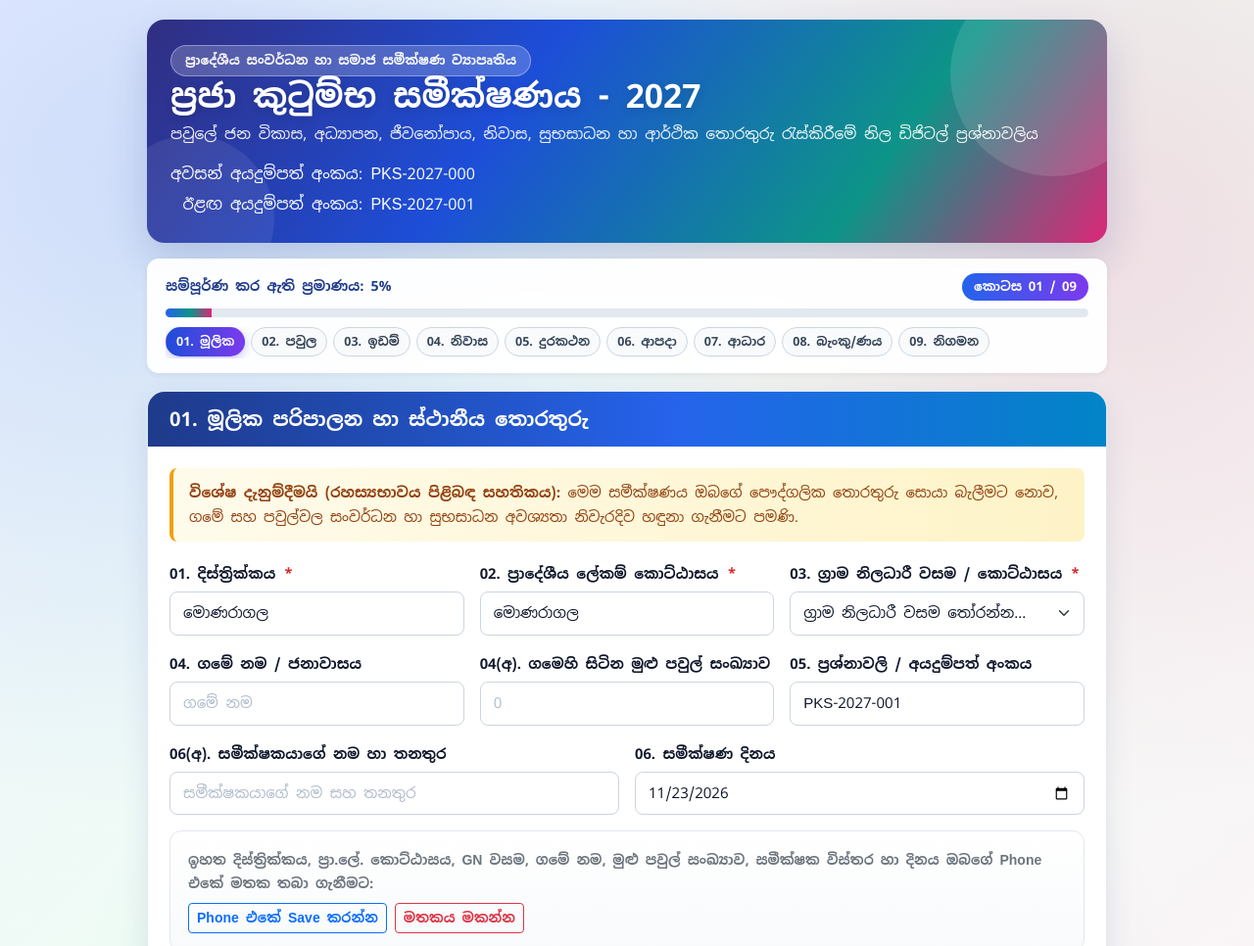
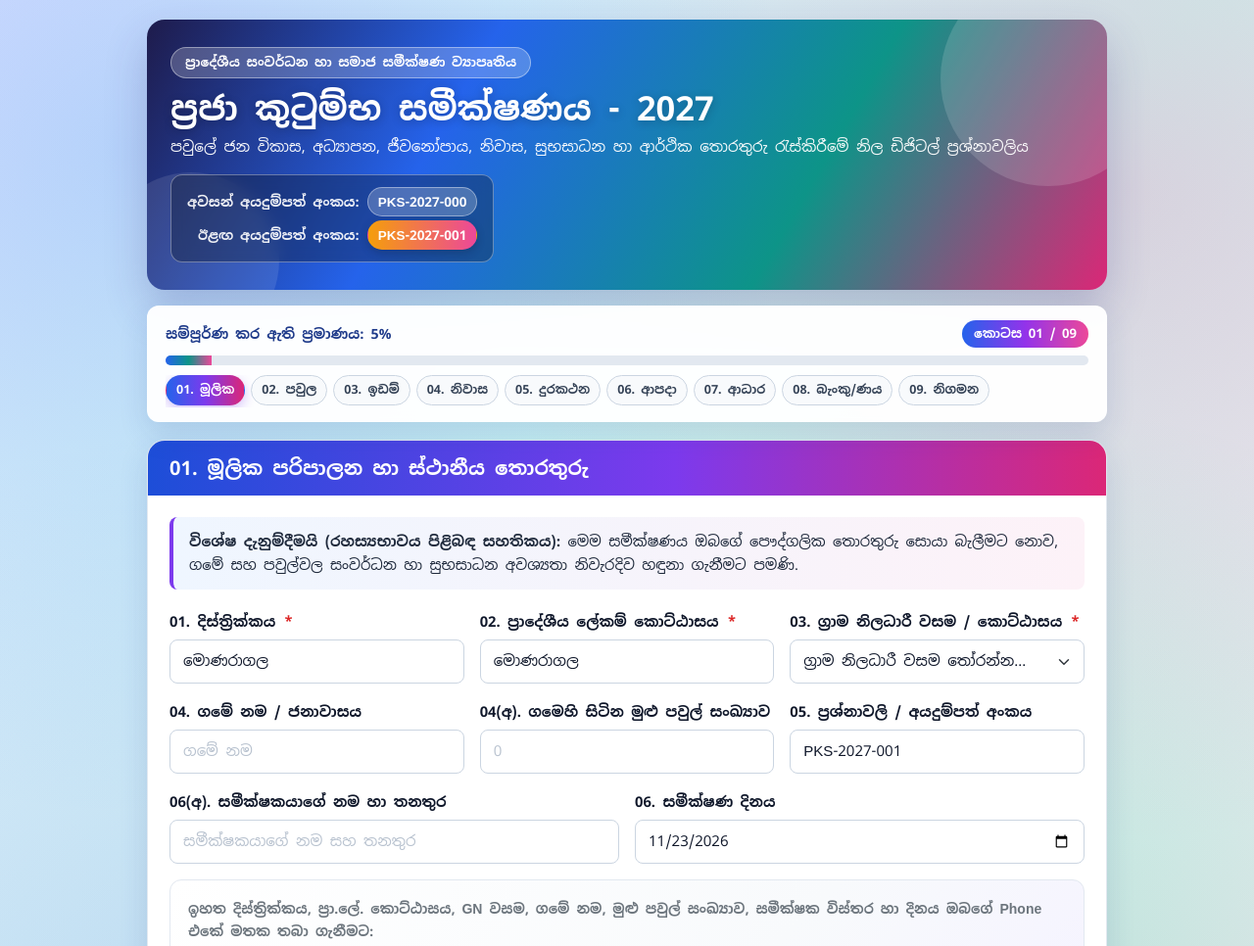
Before and after one commit to infomonaragalaps-lgtm/Form_A, a plain HTML site: page index.html in a window 1280 px wide. Shown: the top 966 px of the page at 98% size. Drawn offline with nearby package versions, Linux system fonts and the light colour scheme; no server answers.

Commit message:
Update style.css

```diff
--- a/style.css
+++ b/style.css
@@ -6,6 +6,7 @@
   --accent-soft: #f0fdfa;
   --purple: #7c3aed;
   --pink: #db2777;
+  --amber: #d97706;
   --warn-bg: #fffbeb;
   --warn-border: #f59e0b;
   --warn-text: #92400e;
@@ -16,22 +17,22 @@
   --border: #cbd5e1;
   --border-light: #e2e8f0;
   --text-main: #0f172a;
-  --placeholder-color: #b0bccb;
   --radius-lg: 18px;
   --radius-md: 12px;
   --radius-sm: 8px;
-  --shadow-sm: 0 2px 6px rgba(15, 23, 42, 0.06);
-  --shadow-md: 0 10px 28px rgba(30, 58, 138, 0.1);
-  --shadow-lg: 0 18px 40px rgba(30, 58, 138, 0.18);
+  --shadow-sm: 0 2px 8px rgba(15, 23, 42, 0.08);
+  --shadow-md: 0 12px 30px rgba(30, 58, 138, 0.14);
+  --shadow-lg: 0 20px 44px rgba(49, 46, 129, 0.24);
 }
 
 body {
   font-family: 'Noto Sans Sinhala', sans-serif;
   background:
-    radial-gradient(circle at 12% 15%, rgba(37, 99, 235, 0.16), transparent 42%),
-    radial-gradient(circle at 88% 18%, rgba(219, 39, 119, 0.14), transparent 40%),
-    radial-gradient(circle at 50% 90%, rgba(15, 118, 110, 0.16), transparent 45%),
-    linear-gradient(135deg, #eef2ff 0%, #f0fdf4 50%, #fdf2f8 100%);
+    radial-gradient(circle at 10% 12%, rgba(59, 130, 246, 0.24), transparent 42%),
+    radial-gradient(circle at 90% 15%, rgba(236, 72, 153, 0.22), transparent 42%),
+    radial-gradient(circle at 82% 85%, rgba(16, 185, 129, 0.22), transparent 45%),
+    radial-gradient(circle at 18% 88%, rgba(139, 92, 246, 0.22), transparent 45%),
+    linear-gradient(135deg, #e0e7ff 0%, #ccfbf1 48%, #fce7f3 100%);
   color: var(--text-main);
   line-height: 1.65;
   min-height: 100vh;
@@ -43,31 +44,12 @@ body {
   margin: 0 auto;
 }
 
-/* Soft Placeholder Colors */
-input::placeholder,
-textarea::placeholder {
-  color: var(--placeholder-color) !important;
-  opacity: 1;
-  font-weight: 400;
-}
-
-input::-webkit-input-placeholder,
-textarea::-webkit-input-placeholder {
-  color: var(--placeholder-color) !important;
-}
-
-input::-moz-placeholder,
-textarea::-moz-placeholder {
-  color: var(--placeholder-color) !important;
-  opacity: 1;
-}
-
-/* Colorful Gradient Header */
+/* Vibrant Gradient Header */
 .hero-header {
-  background: linear-gradient(125deg, #312e81 0%, #1d4ed8 38%, #0d9488 75%, #db2777 100%);
+  background: linear-gradient(120deg, #1e1b4b 0%, #2563eb 32%, #0d9488 68%, #db2777 100%);
   color: #ffffff;
   border-radius: var(--radius-lg);
-  padding: 26px 24px;
+  padding: 28px 24px;
   box-shadow: var(--shadow-lg);
   position: relative;
   overflow: hidden;
@@ -79,9 +61,9 @@ textarea::-moz-placeholder {
   position: absolute;
   right: -50px;
   top: -50px;
-  width: 210px;
-  height: 210px;
-  background: rgba(255, 255, 255, 0.12);
+  width: 220px;
+  height: 220px;
+  background: rgba(255, 255, 255, 0.14);
   border-radius: 50%;
   pointer-events: none;
 }
@@ -89,83 +71,87 @@ textarea::-moz-placeholder {
 .hero-header::after {
   content: "";
   position: absolute;
-  left: -40px;
+  left: -45px;
   bottom: -60px;
-  width: 170px;
-  height: 170px;
-  background: rgba(255, 255, 255, 0.08);
+  width: 180px;
+  height: 180px;
+  background: rgba(255, 255, 255, 0.1);
   border-radius: 50%;
   pointer-events: none;
 }
 
-.hero-top-row {
-  display: flex;
-  justify-content: space-between;
-  align-items: flex-start;
-  gap: 14px;
-  flex-wrap: wrap;
-  margin-bottom: 8px;
+.hero-badge {
+  display: inline-block;
+  background: rgba(255, 255, 255, 0.22);
+  border: 1px solid rgba(255, 255, 255, 0.4);
+  padding: 4px 14px;
+  border-radius: 999px;
+  font-size: 0.82rem;
+  font-weight: 600;
+  margin-bottom: 10px;
+}
+
+.hero-header h1 {
+  font-size: clamp(1.45rem, 3.2vw, 2.15rem);
+  font-weight: 700;
+  margin-bottom: 6px;
+  text-shadow: 0 2px 10px rgba(0, 0, 0, 0.22);
+}
+
+.hero-header p {
+  font-size: 0.95rem;
+  opacity: 0.96;
+  margin-bottom: 0;
+}
+
+/* Application No Badges in Header */
+.app-no-box {
+  background: rgba(15, 23, 42, 0.35);
+  backdrop-filter: blur(8px);
+  border: 1px solid rgba(255, 255, 255, 0.35);
+  border-radius: var(--radius-md);
+  padding: 12px 16px;
   position: relative;
   z-index: 2;
 }
 
-.hero-badge {
-  display: inline-block;
-  background: rgba(255, 255, 255, 0.2);
-  border: 1px solid rgba(255, 255, 255, 0.35);
-  padding: 4px 14px;
-  border-radius: 999px;
-  font-size: 0.82rem;
+.app-no-item {
+  display: flex;
+  align-items: center;
+  justify-content: flex-end;
+  gap: 8px;
+  font-size: 0.86rem;
+}
+
+.app-no-label {
+  color: rgba(255, 255, 255, 0.92);
   font-weight: 600;
 }
 
-.app-no-group {
-  display: flex;
-  gap: 8px;
-  flex-wrap: wrap;
+.app-no-badge {
+  background: rgba(255, 255, 255, 0.22);
+  color: #ffffff;
+  border: 1px solid rgba(255, 255, 255, 0.4);
+  padding: 3px 10px;
+  border-radius: 999px;
+  font-weight: 700;
+  font-size: 0.84rem;
 }
 
-.app-no-chip {
-  background: rgba(15, 23, 42, 0.35);
-  border: 1px solid rgba(255, 255, 255, 0.32);
-  backdrop-filter: blur(6px);
-  color: #ffffff;
-  padding: 5px 12px;
-  border-radius: 999px;
-  font-size: 0.82rem;
-  font-weight: 700;
-}
-
-.app-no-chip.next-chip {
-  background: linear-gradient(90deg, rgba(16, 185, 129, 0.45), rgba(59, 130, 246, 0.45));
-  border-color: rgba(255, 255, 255, 0.55);
-}
-
-.hero-header h1 {
-  font-size: clamp(1.45rem, 3.2vw, 2.1rem);
-  font-weight: 700;
-  margin-bottom: 6px;
-  text-shadow: 0 2px 8px rgba(0, 0, 0, 0.15);
-  position: relative;
-  z-index: 2;
-}
-
-.hero-header p {
-  font-size: 0.96rem;
-  opacity: 0.95;
-  margin-bottom: 0;
-  position: relative;
-  z-index: 2;
+.app-no-badge.next-badge {
+  background: linear-gradient(90deg, #f59e0b, #ec4899);
+  border-color: transparent;
+  box-shadow: 0 3px 10px rgba(0, 0, 0, 0.2);
 }
 
 /* Sticky Progress & Step Bar */
 .progress-card {
-  background: rgba(255, 255, 255, 0.95);
+  background: rgba(255, 255, 255, 0.96);
   backdrop-filter: blur(10px);
   border-radius: var(--radius-md);
   padding: 14px 18px;
-  box-shadow: var(--shadow-sm);
-  border: 1px solid rgba(255, 255, 255, 0.85);
+  box-shadow: var(--shadow-md);
+  border: 1px solid rgba(255, 255, 255, 0.9);
   margin-bottom: 18px;
   position: sticky;
   top: 10px;
@@ -185,7 +171,7 @@ textarea::-moz-placeholder {
 }
 
 .step-badge-pill {
-  background: linear-gradient(90deg, #2563eb, #7c3aed);
+  background: linear-gradient(90deg, #2563eb, #9333ea, #ec4899);
   color: #ffffff;
   padding: 3px 12px;
   border-radius: 999px;
@@ -193,18 +179,17 @@ textarea::-moz-placeholder {
 }
 
 .progress {
-  height: 9px;
+  height: 10px;
   border-radius: 999px;
   background-color: #e2e8f0;
   margin-bottom: 10px;
 }
 
 .progress-bar {
-  background: linear-gradient(90deg, #2563eb 0%, #0d9488 55%, #db2777 100%);
+  background: linear-gradient(90deg, #2563eb 0%, #0d9488 50%, #ec4899 100%);
   transition: width 0.35s ease;
 }
 
-/* Step Pills */
 .step-pills {
   display: flex;
   gap: 6px;
@@ -231,13 +216,13 @@ textarea::-moz-placeholder {
 }
 
 .step-pill-btn.active {
-  background: linear-gradient(90deg, #1d4ed8, #7c3aed);
+  background: linear-gradient(90deg, #2563eb, #7c3aed, #db2777);
   color: #ffffff;
   border-color: transparent;
-  box-shadow: 0 3px 10px rgba(79, 70, 229, 0.3);
+  box-shadow: 0 4px 12px rgba(124, 58, 237, 0.3);
 }
 
-/* Section Cards */
+/* Section Cards with Colorful Gradients */
 .section-card {
   background: var(--bg-card);
   border-radius: var(--radius-lg);
@@ -260,25 +245,25 @@ textarea::-moz-placeholder {
 }
 
 .section-header {
-  background: linear-gradient(90deg, #1e3a8a 0%, #2563eb 55%, #0284c7 100%);
+  background: linear-gradient(90deg, #1d4ed8 0%, #7c3aed 55%, #db2777 100%);
   color: #ffffff;
   padding: 16px 22px;
 }
 
 .section-header.teal {
-  background: linear-gradient(90deg, #0f766e 0%, #0d9488 55%, #059669 100%);
+  background: linear-gradient(90deg, #0f766e 0%, #0d9488 50%, #2563eb 100%);
 }
 
 .section-header.violet {
-  background: linear-gradient(90deg, #5b21b6 0%, #7c3aed 55%, #c026d3 100%);
+  background: linear-gradient(90deg, #6d28d9 0%, #a21caf 55%, #e11d48 100%);
 }
 
 .section-header.rose {
-  background: linear-gradient(90deg, #9d174d 0%, #db2777 55%, #ea580c 100%);
+  background: linear-gradient(90deg, #be185d 0%, #e11d48 55%, #f59e0b 100%);
 }
 
 .section-header.slate {
-  background: linear-gradient(90deg, #0f172a 0%, #1e293b 55%, #334155 100%);
+  background: linear-gradient(90deg, #1e1b4b 0%, #312e81 55%, #0f766e 100%);
 }
 
 .section-header h2 {
@@ -292,33 +277,16 @@ textarea::-moz-placeholder {
 }
 
 .note-box {
-  background: linear-gradient(90deg, #fffbeb 0%, #fef3c7 100%);
-  border-left: 4px solid var(--warn-border);
-  color: var(--warn-text);
+  background: linear-gradient(90deg, #eff6ff 0%, #fdf2f8 100%);
+  border-left: 4px solid #7c3aed;
+  color: #1e293b;
   padding: 13px 16px;
   border-radius: var(--radius-sm);
   font-size: 0.92rem;
   margin-bottom: 20px;
-  font-weight: 500;
 }
 
-.storage-strip {
-  background: linear-gradient(90deg, #eff6ff 0%, #f0fdf4 100%);
-  border: 1px solid #bfdbfe;
-  border-radius: var(--radius-md);
-  padding: 11px 15px;
-  margin-bottom: 18px;
-  display: flex;
-  justify-content: space-between;
-  align-items: center;
-  gap: 10px;
-  flex-wrap: wrap;
-  font-size: 0.86rem;
-  color: #1e3a8a;
-  font-weight: 600;
-}
-
-/* Form Controls */
+/* Form Controls & Soft Placeholders */
 .form-label {
   font-size: 0.92rem;
   font-weight: 600;
@@ -340,10 +308,20 @@ textarea::-moz-placeholder {
   color: var(--text-main);
 }
 
+.form-control::placeholder {
+  color: #b8c2cf;
+  opacity: 1;
+  font-weight: 400;
+}
+
+.form-control::-ms-input-placeholder {
+  color: #b8c2cf;
+}
+
 .form-control:focus,
 .form-select:focus {
-  border-color: var(--primary-light);
-  box-shadow: 0 0 0 3px rgba(37, 99, 235, 0.15);
+  border-color: var(--purple);
+  box-shadow: 0 0 0 3px rgba(124, 58, 237, 0.16);
 }
 
 textarea.form-control {
@@ -376,8 +354,8 @@ textarea.form-control {
 }
 
 .check-tile:hover {
-  background: var(--primary-soft);
-  border-color: #93c5fd;
+  background: #f5f3ff;
+  border-color: #c4b5fd;
 }
 
 .check-tile .form-check-input {
@@ -388,7 +366,7 @@ textarea.form-control {
 
 /* Sub-panels & Dynamic Cards */
 .sub-panel {
-  background: linear-gradient(180deg, #ffffff 0%, #f8fafc 100%);
+  background: linear-gradient(135deg, #ffffff 0%, #f8fafc 65%, #f5f3ff 100%);
   border: 1.5px solid var(--border-light);
   border-radius: var(--radius-md);
   padding: 18px;
@@ -416,7 +394,7 @@ textarea.form-control {
 .dynamic-card {
   background: #ffffff;
   border: 1.5px solid #cbd5e1;
-  border-left: 4px solid #0d9488;
+  border-left: 4px solid #7c3aed;
   border-radius: var(--radius-md);
   padding: 16px;
   margin-bottom: 12px;
@@ -433,12 +411,12 @@ textarea.form-control {
   align-items: center;
   margin-bottom: 12px;
   font-weight: 700;
-  color: var(--accent);
+  color: var(--purple);
   font-size: 0.94rem;
 }
 
 .btn-add-item {
-  background: linear-gradient(90deg, #0f766e 0%, #0d9488 100%);
+  background: linear-gradient(90deg, #0d9488 0%, #2563eb 100%);
   border: none;
   color: #ffffff;
   font-weight: 600;
@@ -478,7 +456,7 @@ textarea.form-control {
 }
 
 .cat-title {
-  background: linear-gradient(90deg, #e0e7ff 0%, #f3e8ff 100%);
+  background: linear-gradient(90deg, #dbeafe 0%, #ede9fe 50%, #fce7f3 100%);
   color: #1e1b4b;
   font-weight: 700;
   font-size: 0.95rem;
@@ -489,8 +467,8 @@ textarea.form-control {
 
 /* Certification & Hotline Footer */
 .cert-card {
-  background: linear-gradient(90deg, #f8fafc 0%, #eff6ff 100%);
-  border: 1.5px solid #93c5fd;
+  background: linear-gradient(90deg, #eff6ff 0%, #f5f3ff 100%);
+  border: 1.5px solid #a78bfa;
   border-radius: var(--radius-md);
   padding: 16px 18px;
   margin-bottom: 16px;
@@ -517,7 +495,7 @@ textarea.form-control {
 }
 
 .hotline-box {
-  background: linear-gradient(90deg, #047857 0%, #0d9488 50%, #0284c7 100%);
+  background: linear-gradient(90deg, #059669 0%, #2563eb 50%, #db2777 100%);
   color: #ffffff;
   text-align: center;
   padding: 14px 18px;
@@ -559,13 +537,13 @@ textarea.form-control {
 }
 
 .btn-next-step {
-  background: linear-gradient(90deg, #2563eb 0%, #7c3aed 100%);
+  background: linear-gradient(90deg, #2563eb 0%, #7c3aed 55%, #db2777 100%);
   border: none;
   color: #ffffff;
   font-weight: 700;
   padding: 11px 26px;
   border-radius: var(--radius-sm);
-  box-shadow: 0 6px 16px rgba(79, 70, 229, 0.28);
+  box-shadow: 0 6px 16px rgba(124, 58, 237, 0.3);
 }
 
 .btn-next-step:hover,
@@ -595,6 +573,14 @@ textarea.form-control {
     padding: 15px;
   }
 
+  .app-no-box {
+    width: 100%;
+  }
+
+  .app-no-item {
+    justify-content: space-between;
+  }
+
   .step-nav-bar {
     flex-direction: column;
     align-items: stretch;
```
